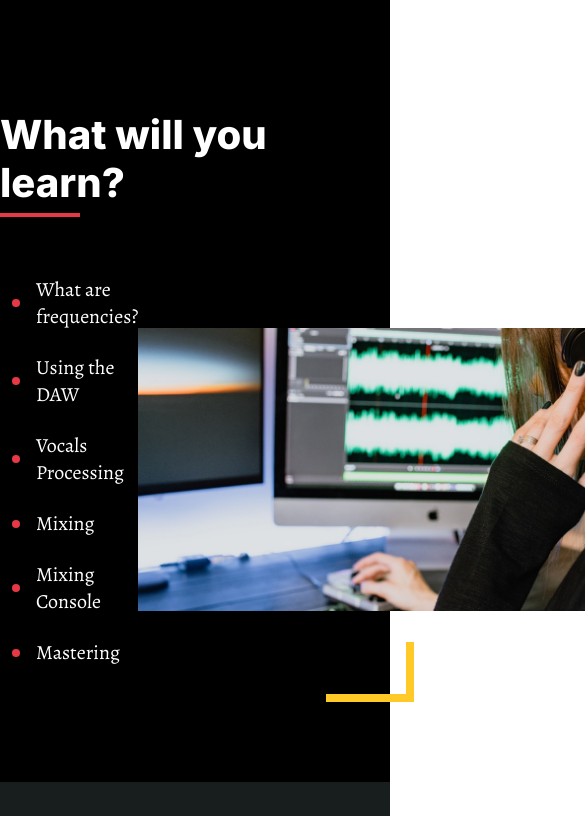
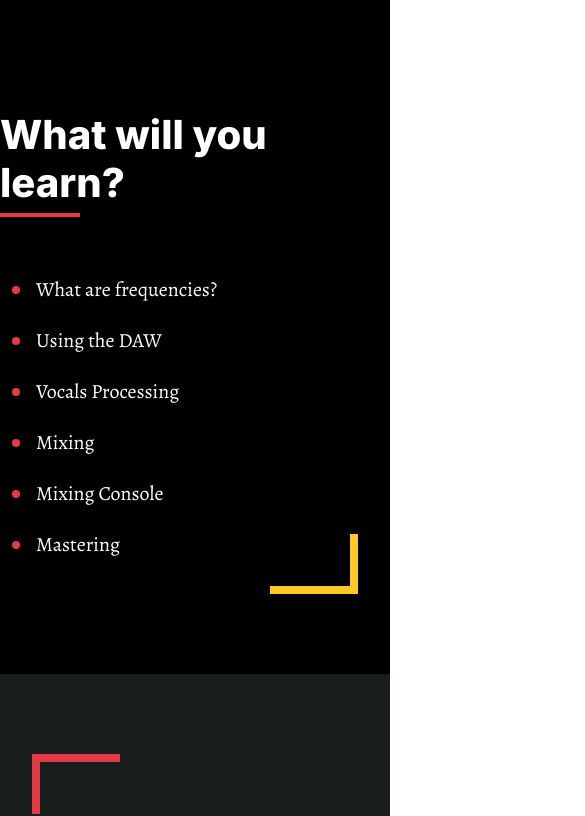
Before and after one commit to CSTKajesz/My_Reacts, a React (Vite) app in the folder Responsive-With-Figma/front-end/: page / in a window 390 px wide. Shown: the part 846-1662 px from the top of the page, 585 px wide, since content can reach past the window. Built offline with nearby package versions, Linux system fonts and the light colour scheme.

Commit message:
Added responsive design to Topics page

```diff
--- a/Responsive-With-Figma/front-end/src/components/Topics/Topics.css
+++ b/Responsive-With-Figma/front-end/src/components/Topics/Topics.css
@@ -46,3 +46,24 @@
     right: -24px;
     bottom: 0;
 }
+
+/* Tablet version */
+
+@media (max-width: 1040px) {
+    #topics .topic-image img {
+        width: 385px;
+        height: 280px;
+    }
+}
+
+/* Smartphone version */
+
+@media (max-width: 720px) {
+    #topics .topic-image img {
+        display: none;
+    }
+
+    #topics .bg-element-1 {
+        right: 32px;
+    }
+}
```
